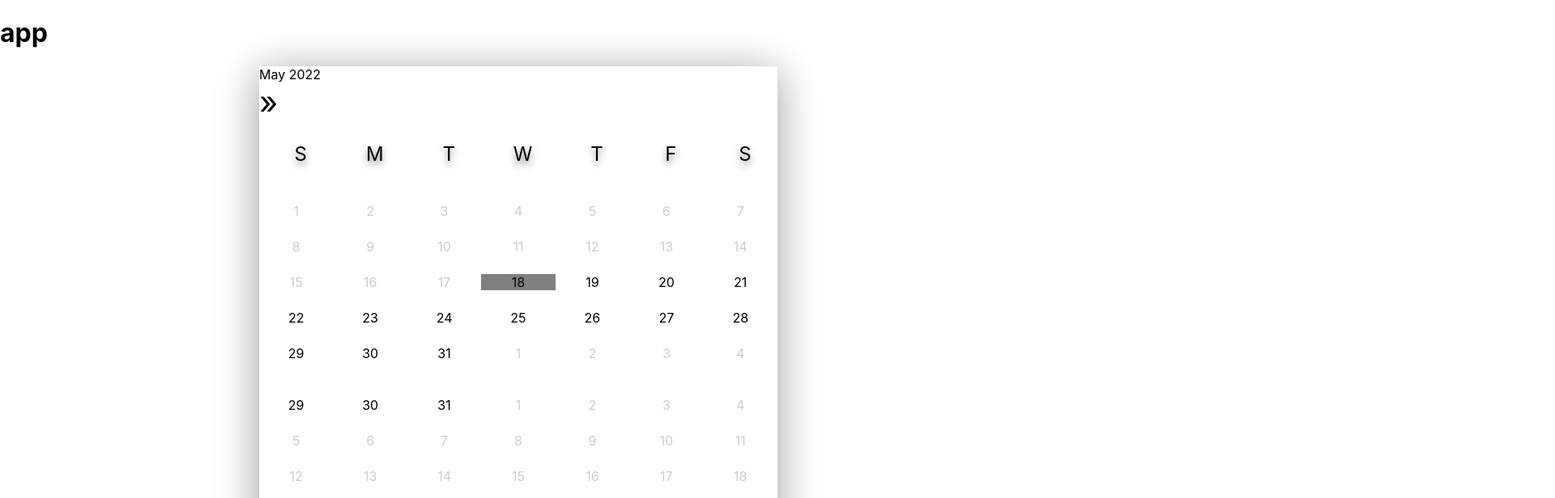
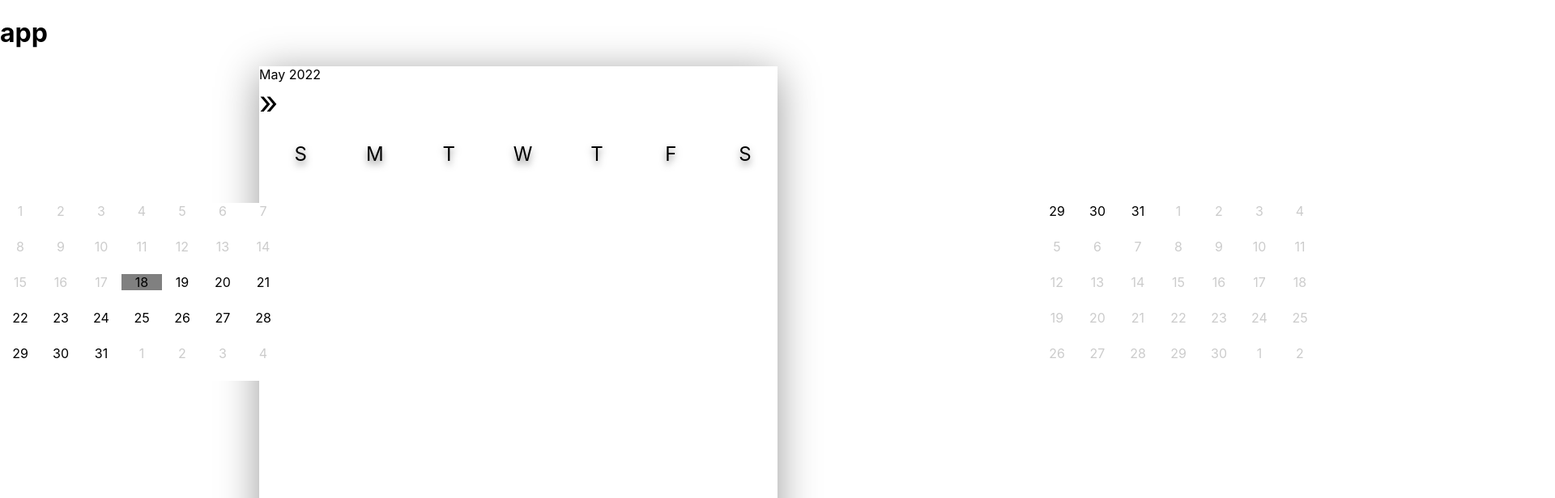
Before and after one commit to NicholasLin718/Party-Planner, a React (Create React App) app: page / in a window 1280 px wide. Shown: the top 616 px of the page at 81% size, 1920 px wide, since content can reach past the window. Built offline with nearby package versions, Linux system fonts and the light colour scheme.

Commit message:
completed functionalities of calendar, no backend yet

```diff
--- a/package.json
+++ b/package.json
@@ -6,6 +6,7 @@
     "@testing-library/jest-dom": "^5.16.4",
     "@testing-library/react": "^13.2.0",
     "@testing-library/user-event": "^13.5.0",
+    "jsonfile": "^6.1.0",
     "moment": "^2.29.3",
     "react": "^18.1.0",
     "react-dom": "^18.1.0",
--- a/src/calendar/Calendar.css
+++ b/src/calendar/Calendar.css
@@ -19,7 +19,7 @@
 
 .calendar .day{
     position: relative;
-    width: calc(100%/7);
+    width: 50px;
     height: 44px;
     display: inline-block;
     background-color:white;
@@ -28,6 +28,7 @@
     box-sizing: border-box;
     z-index: 1;
     text-align: center;
+    text-decoration: none;
 }
 
 .calendar .day-names{
@@ -60,6 +61,19 @@
 .calendar .day .before{
     opacity: 0.2; /* Real browsers */
 }
-.calendar .day .after{
+.calendar .day .disable{
     opacity: 0.2; /* Real browsers */
 }
+
+.calendar .body{
+    overflow: hidden;
+    height: 450px;
+    display: flex;
+    position: absolute;
+    left: 0;
+    transition: all 1s ease-out;
+}
+
+.calendar .body .container{
+    width: 100vw;
+}
--- a/src/calendar/Calendar.jsx
+++ b/src/calendar/Calendar.jsx
@@ -9,35 +9,16 @@ export default function Calendar() {
     //React States
     const [calendar, setCalendar] = useState([]);
     const [selectedDay, setSelectedDay] = useState(moment());
-
+    const [currentMonth,setCurrentMonth] = useState(0);
+    const [selectedList, setSelectedList] = useState([]);
     //This allows us to build the calendar only when we change the selected day, and prevents re-renders
     useEffect(() => {
         setCalendar(buildCalendar(selectedDay));
     }, []);
 
-    function prevMonth(){
-        return selectedDay.clone().subtract(1, "month");
-    }
-
-    function nextMonth(){
-        return selectedDay.clone().add(1, "month");
-    }
-
-    function currMonth(){
-        return selectedDay.isSame(new Date(), "month");
-    }
-
-    const list = [];
     return (
         <div className="calendar">
-            {/* <Header selectedDay={selectedDay} setSelectedDay={setSelectedDay}/> */}
-
-            <div className="header">
-                <div className= "prev" onClick={() => !currMonth() && setSelectedDay(prevMonth())}>{!currMonth() ? String.fromCharCode(171) : null}</div>
-                <div>{selectedDay.format("MMMM")} {selectedDay.format("YYYY")}</div>
-                <div className= "next" onClick={() => !setSelectedDay(nextMonth())}>{String.fromCharCode(187)}</div>
-            </div>
-
+            <Header selectedDay={selectedDay} setSelectedDay={setSelectedDay} currentMonth={currentMonth} setCurrentMonth={setCurrentMonth}/>
             <div className="day-names">
                 {
                     ["S", "M", "T", "W", "T", "F", "S"].map((dayOfWeek, i) =>
@@ -48,24 +29,15 @@ export default function Calendar() {
                 }
             </div>
             {/* create div for each day */}
-            {/* <div className="body">
-                {calendar.map((week, i) =>
-                    <div key={i}>
-                        {week.map((day, j) =>
-                            <div className="day" key={j} onClick={() => {setSelectedDay(day)}}>
-                                <Day day={day} key={j} selectedDay={selectedDay}/>
-                            </div>)}
-                    </div>)}
-            </div> */}
             <div className="body">
                 {calendar.map((month, i) =>
-                    <div key={i}>
+                    <div className="container" key={i} style={{transform: `translateX(-${currentMonth*100}vw)`}}>
                         <br></br>
                         {month.map((week, j) =>
                         <div key={j}>
                             {week.map((day, k) =>
                             <div className="day" key={k}>
-                                <Day day={day} key={k} selectedDay={selectedDay}/>
+                                <Day key={k} day={day} selectedDay={selectedDay} selectedList={selectedList} currentMonth={currentMonth}/>
                             </div>)}
                         </div>)}
                     </div>
--- a/src/calendar/Day.jsx
+++ b/src/calendar/Day.jsx
@@ -4,16 +4,29 @@ import dayStyles from './styleCalendar';
 import "./Calendar.css";
 import moment from 'moment';
 
-export default function Day({day, selectedDay}) {
+export default function Day({day, selectedDay, selectedList, currentMonth}) {
     const [select, setSelect] = useState(false);
-    if(day == selectedDay){
-        console.log(selectedDay.format("LLLL"));
-        console.log("pog");
-    }
+    const [clickable, setClickable] = useState(false);
+
     useEffect(() => {
+        setClickable(dayStyles(day,selectedDay, select) === "disable");
+    }, [currentMonth]);
+
+    useEffect(() => {
+        // if(select){
+        //     selectedList.push(day);
+        // }
+        // else{
+        //     let index = selectedList.indexOf(day);
+        //     if (index !== -1) {
+        //         selectedList.splice(index, 1);
+        //     }
+        // }
     }, [select]);
+
+
     return (
-        <div onClick={() => {select ? setSelect(false) : setSelect(true)}} className={select ? "selected" : dayStyles(day, selectedDay, select)}>
+        <div onClick={() => {select ? setSelect(false) : setSelect(true)}} className={clickable ? "disable" : dayStyles(day, selectedDay, select)}>
             <div>
                 {day.format("D")}
             </div>
--- a/src/calendar/Header.jsx
+++ b/src/calendar/Header.jsx
@@ -1,7 +1,7 @@
 import React from 'react'
 
 
-export default function Header({selectedDay, setSelectedDay}) {
+export default function Header({selectedDay, setSelectedDay, currentMonth, setCurrentMonth}) {
     function prevMonth(){
         return selectedDay.clone().subtract(1, "month");
     }
@@ -14,11 +14,16 @@ export default function Header({selectedDay, setSelectedDay}) {
         return selectedDay.isSame(new Date(), "month");
     }
 
+    const handleClick = (way) =>{
+        way === "left" ? setCurrentMonth(currentMonth > 0 ? currentMonth-1:0) :
+        setCurrentMonth(currentMonth<12? currentMonth + 1 : 12)
+    }
+
   return (
     <div className="header">
-        <div className= "prev" onClick={() => !currMonth() && setSelectedDay(prevMonth())}>{!currMonth() ? String.fromCharCode(171) : null}</div>
+        <div className= "prev" onClick={() => {currentMonth !== 0 && handleClick("left"); setSelectedDay(prevMonth())}}>{!currMonth() ? String.fromCharCode(171) : null}</div>
         <div>{selectedDay.format("MMMM")} {selectedDay.format("YYYY")}</div>
-        <div className= "next" onClick={() => setSelectedDay(nextMonth())}>{String.fromCharCode(187)}</div>
+        <div className= "next" onClick={() => {currentMonth < 12 && handleClick("right"); setSelectedDay(nextMonth())}}>{currentMonth < 12 ? String.fromCharCode(187) : null}</div>
     </div>
   )
 }
--- a/src/calendar/buildCalendar.js
+++ b/src/calendar/buildCalendar.js
@@ -21,9 +21,7 @@ export default function buildCalendar(selectedDay){
     let day = startDay.clone().subtract(1, "day");
     const calendar = [];
     //iterate through until we hit the end date
-    for(let i = 0; i < 12; i++){
-        console.log(endDay.format("LLLL"));
-        console.log(day.clone().endOf("month").format("LLLL"));
+    for(let i = 0; i < 13; i++){
         const month = [];
         while(day.isBefore(endDay, "day")){
             month.push(Array(7)
--- a/src/calendar/styleCalendar.js
+++ b/src/calendar/styleCalendar.js
@@ -16,9 +16,10 @@ function isToday(day){
 }
 
 export default function dayStyles(day, selectedDay, select){
-    if(isBeforeToday(day, selectedDay)) return "before";
-    if(isNextMonth(day, selectedDay)) return "after";
-    if(select && isSelected(day)) return "selected";
+    if(isBeforeToday(day, selectedDay)) return "disable";
+    if(isNextMonth(day, selectedDay)) return "disable";
+    // if(select && isSelected(day, selectedDay)) return "selected";
+    if(select) return "selected";
     if(isToday(day)) return "today";
     return "";
 }
```
